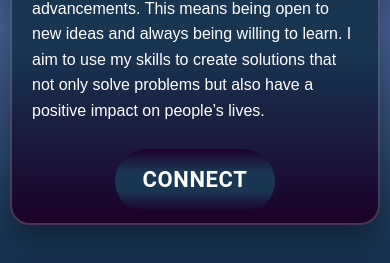
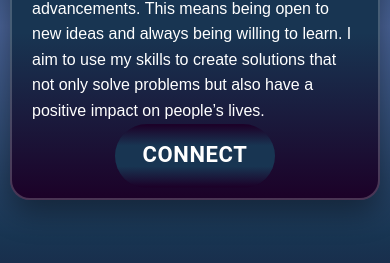
Before and after one commit to ZarishFatima-zf/Personal-Portfolio, a React (Create React App) app: page / in a window 390 px wide. Shown: the part 1240-1503 px from the top of the page. Built offline with nearby package versions, Linux system fonts and the light colour scheme.

Commit message:
updating

```diff
--- a/src/Styles/About.css
+++ b/src/Styles/About.css
@@ -110,6 +110,8 @@
     font-size: 16px;
     text-align: left;
   }
-
+  .about-button {
+  margin-top: -25px;
 
 }
+}
```
